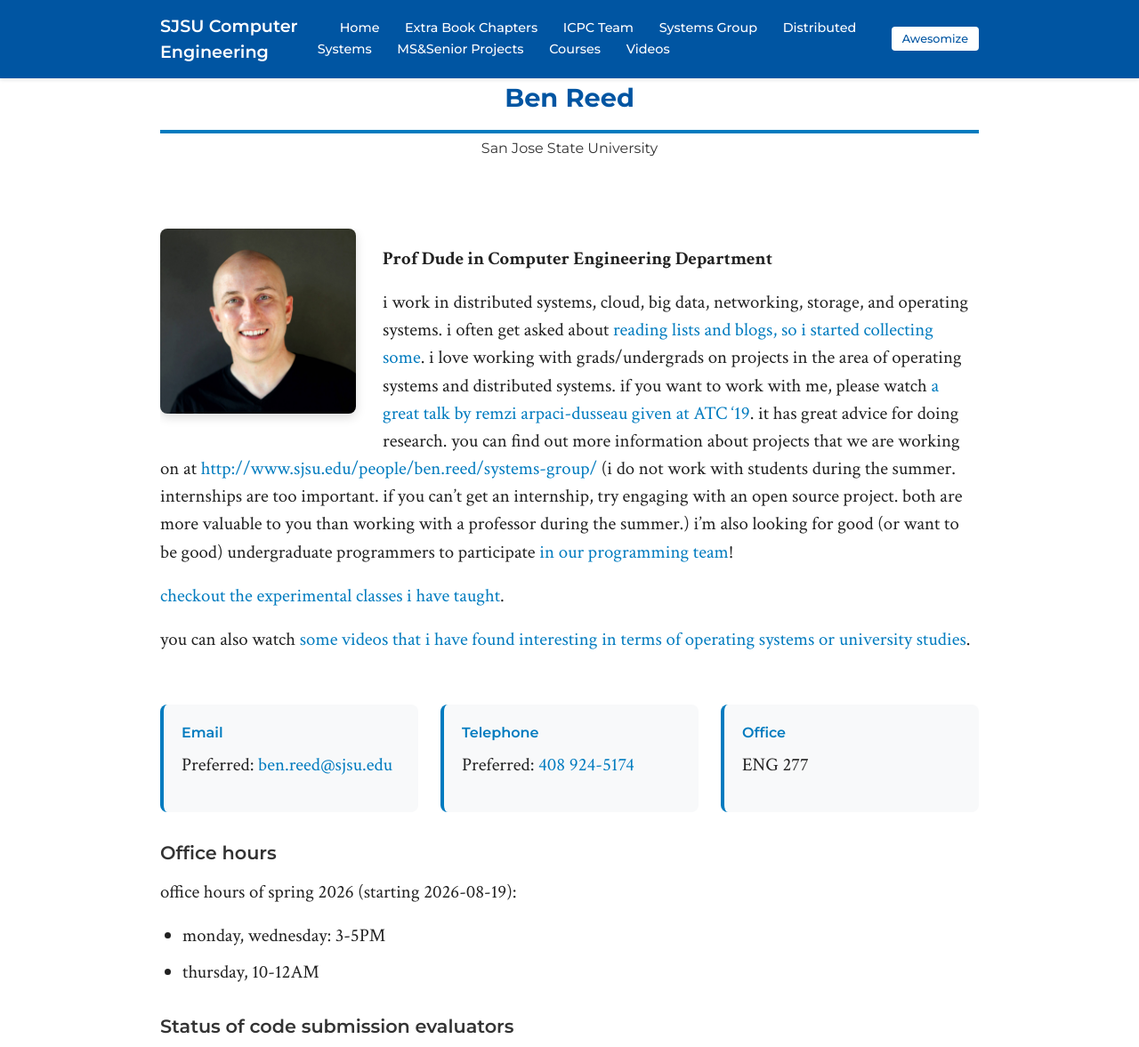
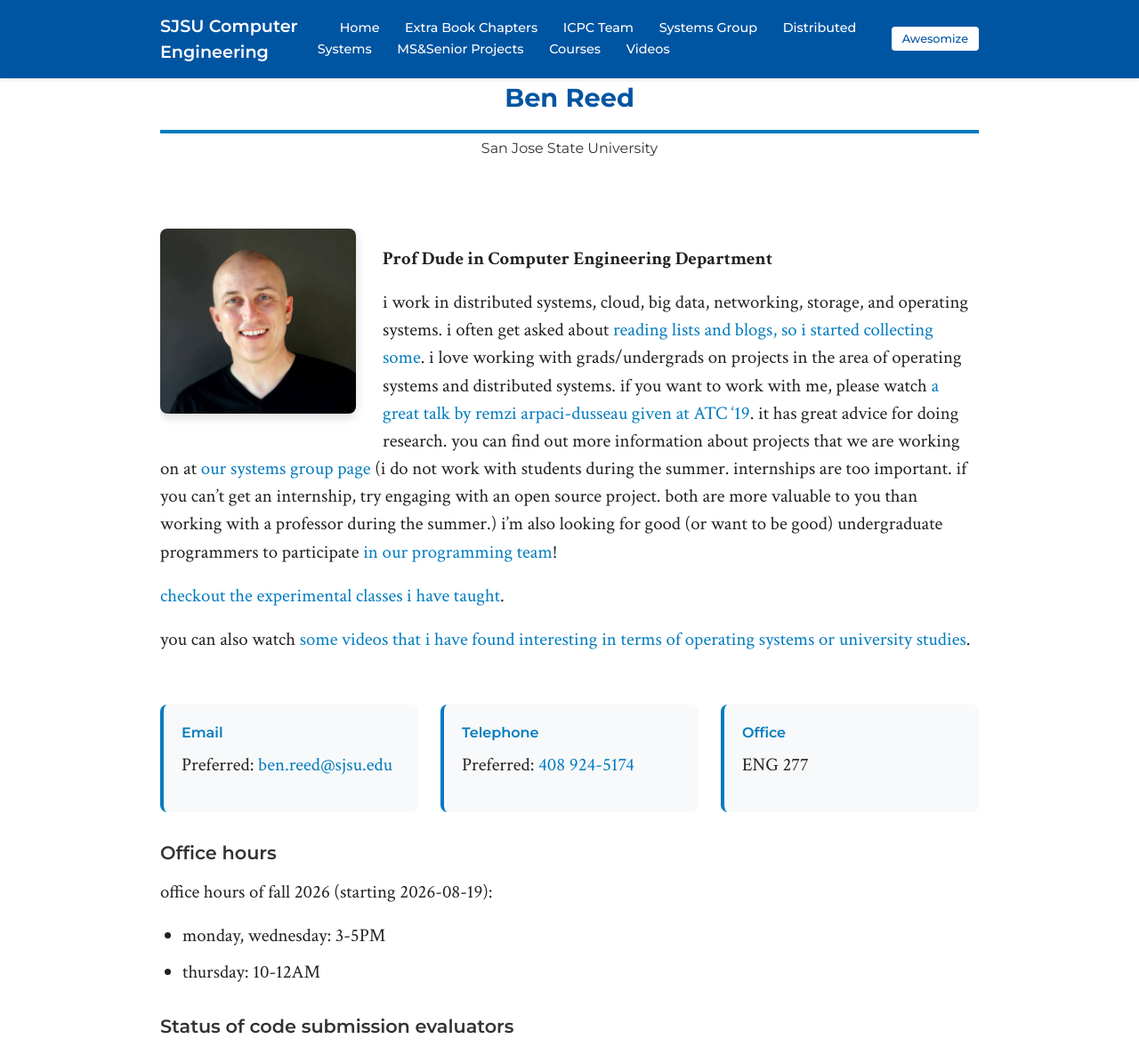
Before and after one commit to breed/benreed-sjsu, a Jekyll site: the page built from index.md, in a window 1280 px wide and 1400 px high, cut to the strip 0-1177 px from the top of the window. Shown: the whole strip at 89% size. Built offline with Jekyll 4.4.1, drawn with Linux system fonts in a browser that asks for light colours.

Commit message:
fix office hours semester/day and systems group link text
- correct "spring 2026" to "fall 2026" (August start date)
- use colon consistently for thursday office hours
- replace stale full URL link text with descriptive text

Co-Authored-By: Claude Opus 4.8 (1M context) <noreply@anthropic.com>

```diff
--- a/index.md
+++ b/index.md
@@ -13,7 +13,7 @@ mastodon_feed: true
 
 **Prof Dude in Computer Engineering Department**
 
-i work in distributed systems, cloud, big data, networking, storage, and operating systems. i often get asked about [reading lists and blogs, so i started collecting some](distributed-systems/). i love working with grads/undergrads on projects in the area of operating systems and distributed systems. if you want to work with me, please watch [a great talk by remzi arpaci-dusseau given at ATC '19](https://www.usenix.org/conference/atc19/presentation/keynote). it has great advice for doing research. you can find out more information about projects that we are working on at [http://www.sjsu.edu/people/ben.reed/systems-group/](systems-group/) (i do not work with students during the summer. internships are too important. if you can't get an internship, try engaging with an open source project. both are more valuable to you than working with a professor during the summer.)
+i work in distributed systems, cloud, big data, networking, storage, and operating systems. i often get asked about [reading lists and blogs, so i started collecting some](distributed-systems/). i love working with grads/undergrads on projects in the area of operating systems and distributed systems. if you want to work with me, please watch [a great talk by remzi arpaci-dusseau given at ATC '19](https://www.usenix.org/conference/atc19/presentation/keynote). it has great advice for doing research. you can find out more information about projects that we are working on at [our systems group page](systems-group/) (i do not work with students during the summer. internships are too important. if you can't get an internship, try engaging with an open source project. both are more valuable to you than working with a professor during the summer.)
 i'm also looking for good (or want to be good) undergraduate programmers to participate [in our programming team](icpc/)!
 
 [checkout the experimental classes i have taught](experimental-courses/).
@@ -39,10 +39,10 @@ you can also watch [some videos that i have found interesting in terms of operat
 
 ### Office hours
 
-office hours of spring 2026 (starting 2026-08-19):
+office hours of fall 2026 (starting 2026-08-19):
 
 * monday, wednesday: 3-5PM
-* thursday, 10-12AM
+* thursday: 10-12AM
 
 ### Status of code submission evaluators
 <iframe src="https://procpatrol.live/embed/a582f3ee-6242-48d7-9263-6a614f737fc2" width="400" height="200" frameborder="0"></iframe>
```
